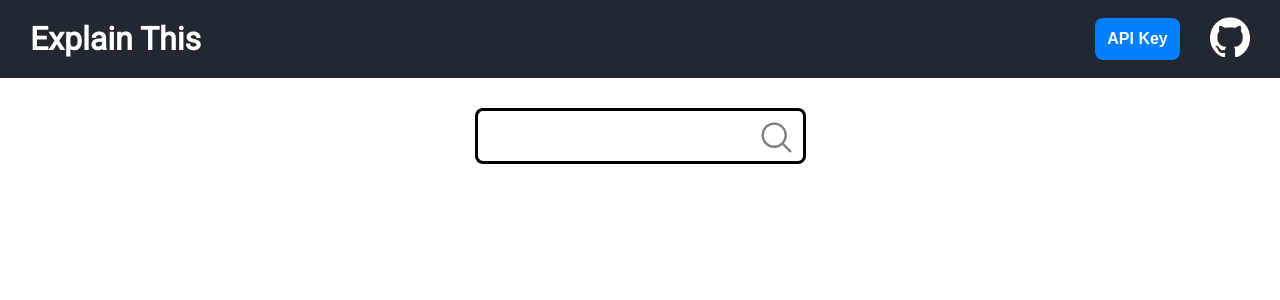
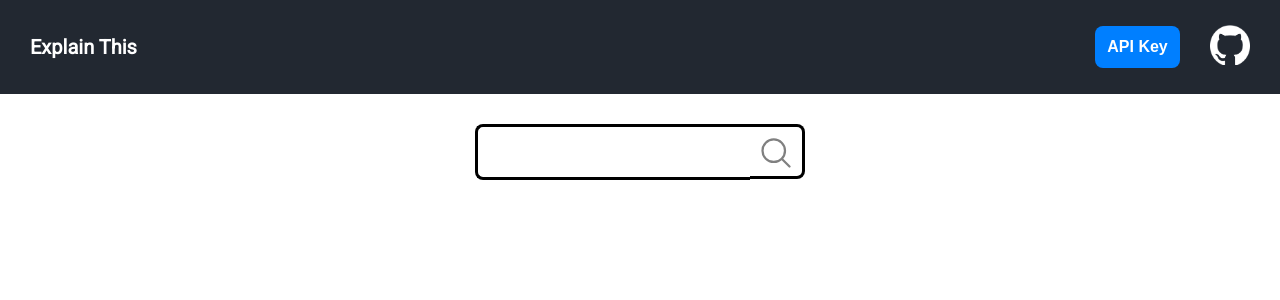
Before and after one commit to tarikjaber/Explain-This, a SvelteKit app: page / in a window 1280 px wide. Shown: the top 300 px of the page. Built offline with nearby package versions, Linux system fonts and the light colour scheme.

Commit message:
Fix navbar and make panes disappear when error

```diff
--- a/src/components/Body.svelte
+++ b/src/components/Body.svelte
@@ -48,8 +48,10 @@
         if (!response.ok || response.body === null) {
             if (response.status === 401) {
                 alert('Your API Key is invalid. Please enter a valid API Key.')
+                searched = false
             } else {
                 alert('ChatGPT API is overloaded. Please try again later.')
+                searched = false
             }
             console.error(`API request failed with status ${response.status}`)
             return
@@ -73,23 +75,28 @@
     }
 </script>
 
-<div class="flex-container">
+<div class="body">
     <Input on:entered={handleSearch} on:clicked={handleSearch} />
-    {#if searched}
-        {#each descriptions as description, i}
-            <Pane name={groups[i]} {topic} bind:description {buffering} />
-        {/each}
-    {/if}
+    <div class="panes">
+        {#if searched}
+            {#each descriptions as description, i}
+                <Pane name={groups[i]} {topic} bind:description {buffering} />
+            {/each}
+        {/if}
+    </div>
 </div>
 
 <style>
-    .flex-container {
+    .body {
         margin-top: 30px;
+    }
+
+    .panes {
+        margin-top: 10px;
         display: flex;
         flex-wrap: wrap;
         justify-content: center;
     }
-
 
     p {
         padding: 0 20%;
--- a/src/components/Input.svelte
+++ b/src/components/Input.svelte
@@ -56,9 +56,9 @@
     }
 
     button {
-        width: 56px;
+        width: 55px;
         background-color: white;
-        height: 56px;
+        height: 55px;
         padding: 8px;
         font-size: medium;
         font-weight: bold;
--- a/src/components/Navbar.svelte
+++ b/src/components/Navbar.svelte
@@ -10,7 +10,7 @@
 </script>
 
 <div class="navbar">
-    <h1>Explain This</h1>
+    <p>Explain This</p>
     <Button text={"API Key"} on:clicked={handleClick} />
     <a href="https://github.com/tarikjaber/Explain-This" target="_blank">
         <img src="/github-mark-white.png" alt="GitHub Contribution Icon" class="github-icon">
@@ -18,9 +18,11 @@
 </div>
 
 <style>
-    h1 {
+    p {
         margin: 0;
-        padding: 20px 30px;
+        font-size: 20px;
+        padding: 35px 30px;
+        font-weight: bold;
     }
 
     img {
--- a/src/components/Pane.svelte
+++ b/src/components/Pane.svelte
@@ -23,7 +23,7 @@
     .card {
         outline: solid black;
         border-radius: 10px;
-        margin: 30px;
+        margin: 20px;
 
         @media (min-width: #{$large-screen}) {
             width: 400px;
--- a/src/routes/+layout.svelte
+++ b/src/routes/+layout.svelte
@@ -1,5 +1,3 @@
-
-
 <slot />
 
 <style>
--- a/svelte.config.js
+++ b/svelte.config.js
@@ -1,4 +1,3 @@
-import preprocess from "svelte-preprocess";
 import adapter from "@sveltejs/adapter-netlify";
 import { vitePreprocess } from "@sveltejs/kit/vite";
 
@@ -6,9 +5,7 @@ import { vitePreprocess } from "@sveltejs/kit/vite";
 const config = {
   // Consult https://kit.svelte.dev/docs/integrations#preprocessors
   // for more information about preprocessors
-  preprocess: [
-    vitePreprocess(),
-  ],
+  preprocess: vitePreprocess(),
 
   kit: {
     // adapter-auto only supports some environments, see https://kit.svelte.dev/docs/adapter-auto for a list.
--- a/tailwind.config.cjs
+++ /dev/null
@@ -1,21 +0,0 @@
-
-/** @type {import('tailwindcss').Config} */
-module.exports = {
-  // 1. Apply the dark mode class setting:
-  darkMode: 'class',
-  content: [
-    './src/**/*.{html,js,svelte,ts}',
-    // 2. Append the path for the Skeleton NPM package and files:
-    require('path').join(require.resolve(
-      '@skeletonlabs/skeleton'),
-      '../**/*.{html,js,svelte,ts}'
-    )
-  ],
-  theme: {
-    extend: {},
-  },
-  plugins: [
-    // 3. Append the Skeleton plugin to the end of this list
-    ...require('@skeletonlabs/skeleton/tailwind/skeleton.cjs')()
-  ]
-}
```
Also changed, not shown: package.json (+7 -2 lines), 1 other file (tests, documents, lock files or other folders).
